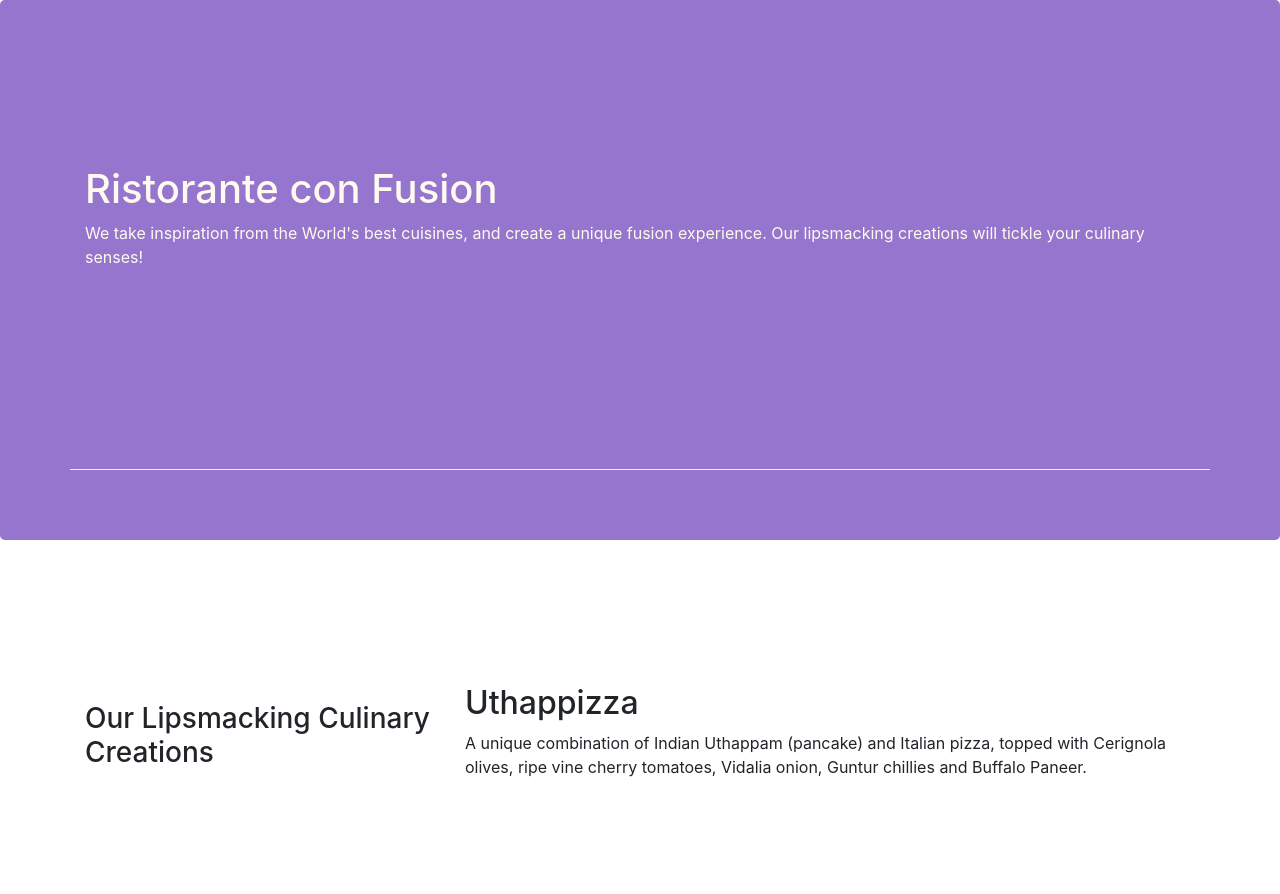
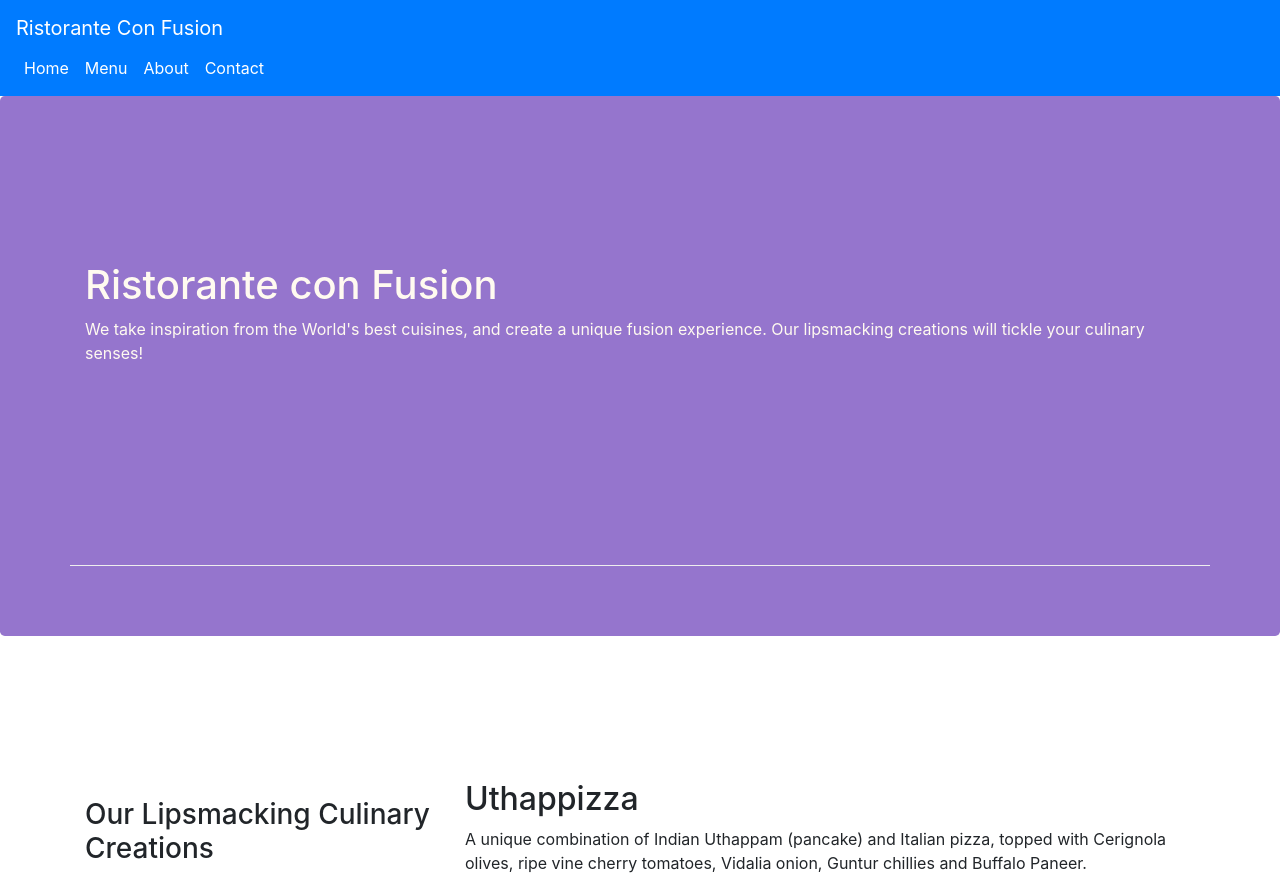
Before and after one commit to as-rainas/webuib4, a website: page index.html in a window 1280 px wide. Shown: the top 894 px of the page. Drawn offline with nearby package versions, Linux system fonts and the light colour scheme.

Commit message:
nav bar inittiated

```diff
--- a/index.html
+++ b/index.html
@@ -15,6 +15,22 @@
 </head>
 
 <body>
+
+
+
+    <nav class="navbar navbar-dark navbar-expand-sm bg-primary finxed-top">
+        <div class="containre">
+            <a class="navbar-brand" href="">Ristorante Con Fusion </a>
+            <ul class="navbar-nav mr-auto">
+                <li class="nav-item active"><a href="./index.html"  class="nav-link"> Home</a></li>
+                <li class="nav-item active"><a href="./index.html"  class="nav-link"> Menu</a></li>
+                <li class="nav-item active"><a href="./aboutus.html"  class="nav-link"> About</a></li>
+                <li class="nav-item active"><a href="./index.html"  class="nav-link"> Contact</a></li>
+            </ul>
+        </div>
+    </nav>
+
+
 
     <header class="jumbotron">
         <div class="container">
```
Also changed, not shown: aboutus.html (+2 -0 lines).
